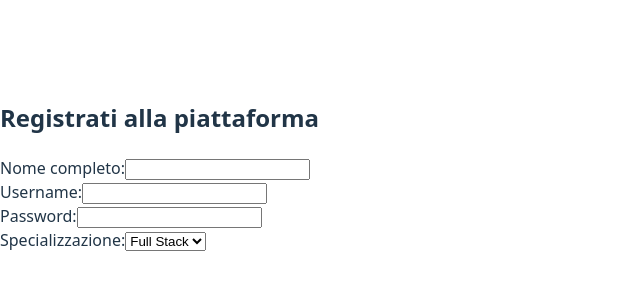
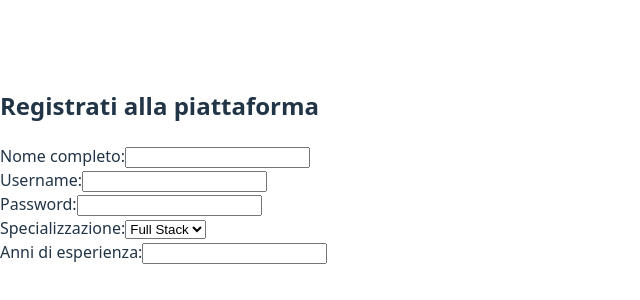
Before and after one commit to GiovanniYahyaLaassel/ex-react-useref-signup, a React (Vite) app: page / in a window 1280 px wide. Shown: the part 234-534 px from the top of the page, without its empty margins (0-640 px from the left). Built offline with nearby package versions, Linux system fonts and the light colour scheme.

Commit message:
Add controlled input for years of experience using useState

```diff
--- a/src/components/SignupForm.jsx
+++ b/src/components/SignupForm.jsx
@@ -6,6 +6,7 @@ function SignupForm () {
     const [username, setUsername] = useState("");
     const [password, setPassword] = useState("");
     const [specialization, setSpecialization] = useState("Full Stack");
+    const [experience, setExperience] = useState("");
 
 
     // Handler per aggiornare lo stato
@@ -27,6 +28,11 @@ function SignupForm () {
     const handleSpecializationChange = (e) => {
         setSpecialization(e.target.value);
         console.log("Specializzazione:", e.target.value);
+    };
+
+    const handleExperienceChange = (e) => {
+        setExperience(e.target.value);
+        console.log("Anni di esperienza:", e.target.value);
     };
 
     return (
@@ -77,6 +83,17 @@ function SignupForm () {
                 </select>
             </div>
 
+            <div>
+                <label htmlFor="experience">Anni di esperienza:</label>
+                <input
+                    type="number"
+                    id="experience"
+                    value={experience}
+                    onChange={handleExperienceChange}
+                    min="0"
+                />
+            </div>
+
         </form>
     );
 }
```
